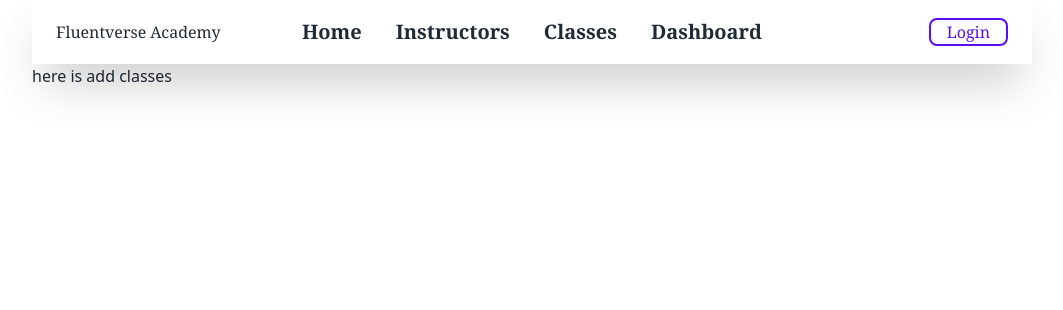
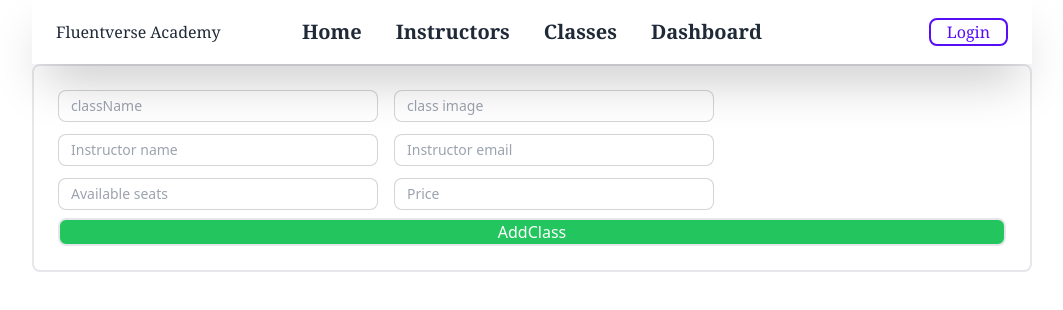
Before and after one commit to Nazmulhossain3/fluentVerse-client, a React (Vite) app: page /addClass in a window 1280 px wide. Shown: the top 310 px of the page, without its empty margins (108-1171 px from the left). Built offline with nearby package versions, Linux system fonts and the light colour scheme; no server answers.

Commit message:
useAdmin hook is added

```diff
--- a/package.json
+++ b/package.json
@@ -10,6 +10,7 @@
     "preview": "vite preview"
   },
   "dependencies": {
+    "@tanstack/react-query": "^4.29.12",
     "firebase": "^9.22.1",
     "react": "^18.2.0",
     "react-dom": "^18.2.0",
--- /dev/null
+++ b/src/Component/Hook/useAdmin.jsx
@@ -0,0 +1,25 @@
+import { useContext, useEffect, useState } from "react";
+import { AuthContext } from "../Provider/AuthProvider";
+
+const useAdmin = () => {
+const {user} = useContext(AuthContext)
+const [isAdmin,setIsAdmin] = useState(false)
+
+
+useEffect(()=>{
+
+const fetchUser = async ()=> {
+    const response = await fetch(`/users/admin/${user?.email}`);
+    const result = await response.json();
+    setIsAdmin(result);
+}
+
+fetchUser()
+
+},[user?.email])
+
+return isAdmin
+
+};
+
+export default useAdmin;
--- /dev/null
+++ b/src/Component/Hook/useInstructor.jsx
@@ -0,0 +1,10 @@
+import { useState } from "react";
+
+const useInstructor = () => {
+   const [isInstructor,setIsInstructor] = useState(false)
+
+
+    return
+};
+
+export default useInstructor;
--- /dev/null
+++ b/src/Layout/Dashboard/Admin/ManageUsers.jsx
@@ -0,0 +1,17 @@
+import { useQuery } from "@tanstack/react-query";
+
+const ManageUsers = () => {
+    const {data : users = [],refetch} = useQuery(['users'], async ()=> {
+        const res = await fetch('http://localhost:5000/users')
+        return res.json()
+    })
+
+
+    return (
+        <div>
+            <h2>{users.length}</h2>
+        </div>
+    );
+};
+
+export default ManageUsers;
--- a/src/Layout/Dashboard/Dashboard.jsx
+++ b/src/Layout/Dashboard/Dashboard.jsx
@@ -7,7 +7,7 @@ const Dashboard = () => {
             <Navbar></Navbar>
     <div className="drawer lg:drawer-open">
   <input id="my-drawer-2" type="checkbox" className="drawer-toggle" />
-  <div className="drawer-content flex flex-col items-center justify-center">
+  <div className="drawer-content flex flex-col mx-auto mt-6">
     {/* Page content here */}
     <Outlet></Outlet>
     <label htmlFor="my-drawer-2" className="btn btn-primary drawer-button lg:hidden">Open drawer</label>
@@ -19,6 +19,7 @@ const Dashboard = () => {
       {/* Sidebar content here */}
       <li><Link to='/dashboard/addClass'>Add Class</Link></li>
       <li><Link to='/dashboard/myClass'>My Class</Link></li>
+      <li><Link to='/dashboard/manageUsers'>Manage Users</Link></li>
     </ul>
 
   </div>
--- a/src/Layout/Dashboard/Instructor/AddClass.jsx
+++ b/src/Layout/Dashboard/Instructor/AddClass.jsx
@@ -1,8 +1,35 @@
+import { useForm } from "react-hook-form";
 
 const AddClass = () => {
+    const { register, handleSubmit, watch, formState: { errors } } = useForm();
+    const onSubmit = data => {
+        console.log(data)
+    };
+
+
+
     return (
-        <div>
-            <h2>here is add classes</h2>
+        <div className="w-full">
+            <form  onSubmit={handleSubmit(onSubmit)} className="border-2 rounded-lg">
+                <div className="p-6">
+                <div className="flex mb-3 gap-4">
+                <input type="text" {...register("name")} placeholder="className" className="input input-bordered w-full input-sm max-w-xs" />
+                <input type="text" {...register("Class_image")} placeholder="class image" className="input input-bordered w-full input-sm max-w-xs" />
+             </div>
+                <div className="flex mb-3 gap-4">
+                <input type="text" {...register("Instructor_name")} placeholder="Instructor name" className="input input-bordered w-full input-sm max-w-xs" />
+                <input type="email" {...register("email")}  placeholder="Instructor email" className="input input-bordered w-full input-sm max-w-xs" />
+             </div>
+
+
+                <div className="flex mb-2 gap-4">
+                <input type="number" {...register("Available_seats")} placeholder="Available seats" className="input input-bordered w-full input-sm max-w-xs" />
+                <input type="number" {...register("price")} placeholder="Price" className="input input-bordered w-full input-sm max-w-xs" />
+               </div>
+                <input className="text-white border-2 w-full bg-green-500 rounded-lg" type="submit" value="AddClass" />
+
+                </div>
+            </form>
         </div>
     );
 };
--- a/src/Pages/Login/Login.jsx
+++ b/src/Pages/Login/Login.jsx
@@ -23,11 +23,9 @@ const onSubmit = data => {
     console.log(data)
     signIn(data.email,data.password)
     .then((result) => {
-      const signInUser = result.user;
-      console.log(signInUser);
-      navigate('/')
-
-    })
+      const user = result.user
+      console.log(user)
+     })
     .catch((error) => {
       console.log(error)
     });
@@ -38,8 +36,25 @@ const handleGoogleLogin = ()=> {
     signInWithPopup(auth,provider)
 
     .then(result => {
-      const user = result.user
-      console.log(user)
+
+      const signInUser = result.user;
+      console.log(signInUser);
+      const saveUser = {name : signInUser.displayName, email : signInUser.email}
+      fetch('http://localhost:5000/users',{
+        method : 'POST',
+        headers : {
+          'content-type' : 'application/json'
+        },
+        body : JSON.stringify(saveUser)
+      })
+      .then(res => res.json())
+      .then(data => {
+        console.log(data)
+        navigate('/')
+      })
+
+
+
   })
   .catch(error=> {
      console.log(error)
--- a/src/Pages/Login/Register.jsx
+++ b/src/Pages/Login/Register.jsx
@@ -16,8 +16,27 @@ const Register = () => {
 
         const loggedUser = result.user
         console.log(loggedUser)
+      //  update use Profile
         userUpdate(data.name,data.photoURL)
-          logOut()
+        .then(()=>{
+          const saveUser = {name : data.name, email : data.email}
+          fetch('http://localhost:5000/users',{
+            method : 'POST',
+            headers : {
+              'content-type' : 'application/json'
+            },
+            body : JSON.stringify(saveUser)
+          })
+          .then(res => res.json())
+          .then(data => {
+            console.log(data)
+          })
+
+
+        })
+
+
+      logOut()
 
 
         console.log(loggedUser)
--- a/src/Shared/Navbar.jsx
+++ b/src/Shared/Navbar.jsx
@@ -1,7 +1,18 @@
-import { Link } from "react-router-dom";
+import { useContext } from "react";
+import { Link, useNavigate } from "react-router-dom";
+import { AuthContext } from "../Component/Provider/AuthProvider";
 
 const Navbar = () => {
-    return (
+  const {user,logOut} = useContext(AuthContext)
+  const navigate = useNavigate()
+
+  const handleLogOut = () => {
+    logOut()
+    navigate('/login')
+  }
+
+
+  return (
         <div className="navbar shadow-2xl px-6 sticky bg-base-100">
         <div className="navbar-start">
           <p className="font-serif">Fluentverse Academy</p>
@@ -11,14 +22,31 @@ const Navbar = () => {
           <Link to='/Instructors' className="btn btn-ghost normal-case text-xl">Instructors</Link>
           <Link to='/classes' className="btn btn-ghost normal-case text-xl"> Classes</Link>
           <Link to='/dashboard' className="btn btn-ghost normal-case text-xl"> Dashboard</Link>
+          {
+            user && <Link onClick={handleLogOut}  className="btn btn-ghost normal-case text-xl">LogOut</Link>
+
+          }
+
         </div>
         <div className="navbar-end">
 
-          <Link to='/login'>
+         {
+          user?.email ?
+          <div className="w-10 rounded-full">
+                <img
+                 className="rounded-full"
+                  src={user?.photoURL}
+                />
+         </div>
+          :
+
+         <Link to='/login'>
           <button className="border-2 font-serif rounded-lg btn-primary btn-outline px-4">
             Login
           </button>
           </Link>
+         }
+
         </div>
       </div>
     );
--- a/src/main.jsx
+++ b/src/main.jsx
@@ -16,6 +16,13 @@ import Register from './Pages/Login/Register';
 import AuthProvider from './Component/Provider/AuthProvider';
 import AddClass from './Layout/Dashboard/Instructor/AddClass';
 import MyClass from './Layout/Dashboard/MyClass';
+import ManageUsers from './Layout/Dashboard/Admin/ManageUsers';
+import {
+  QueryClient,
+  QueryClientProvider,
+} from '@tanstack/react-query'
+
+const queryClient = new QueryClient()
 
 const router = createBrowserRouter([
   {
@@ -60,6 +67,10 @@ const router = createBrowserRouter([
       {
         path : 'myClass',
         element : <MyClass></MyClass>
+      },
+      {
+       path : 'manageUsers',
+       element : <ManageUsers></ManageUsers>
       }
     ]
   }
@@ -69,6 +80,10 @@ const router = createBrowserRouter([
 
 ReactDOM.createRoot(document.getElementById('root')).render(
   <React.StrictMode>
-   <AuthProvider>  <RouterProvider router={router} /></AuthProvider>
+   <AuthProvider>
+     <QueryClientProvider client={queryClient}>
+     <RouterProvider router={router} />
+    </QueryClientProvider>
+     </AuthProvider>
   </React.StrictMode>,
 )
```
Also changed, not shown: 1 other file (tests, documents, lock files or other folders).
